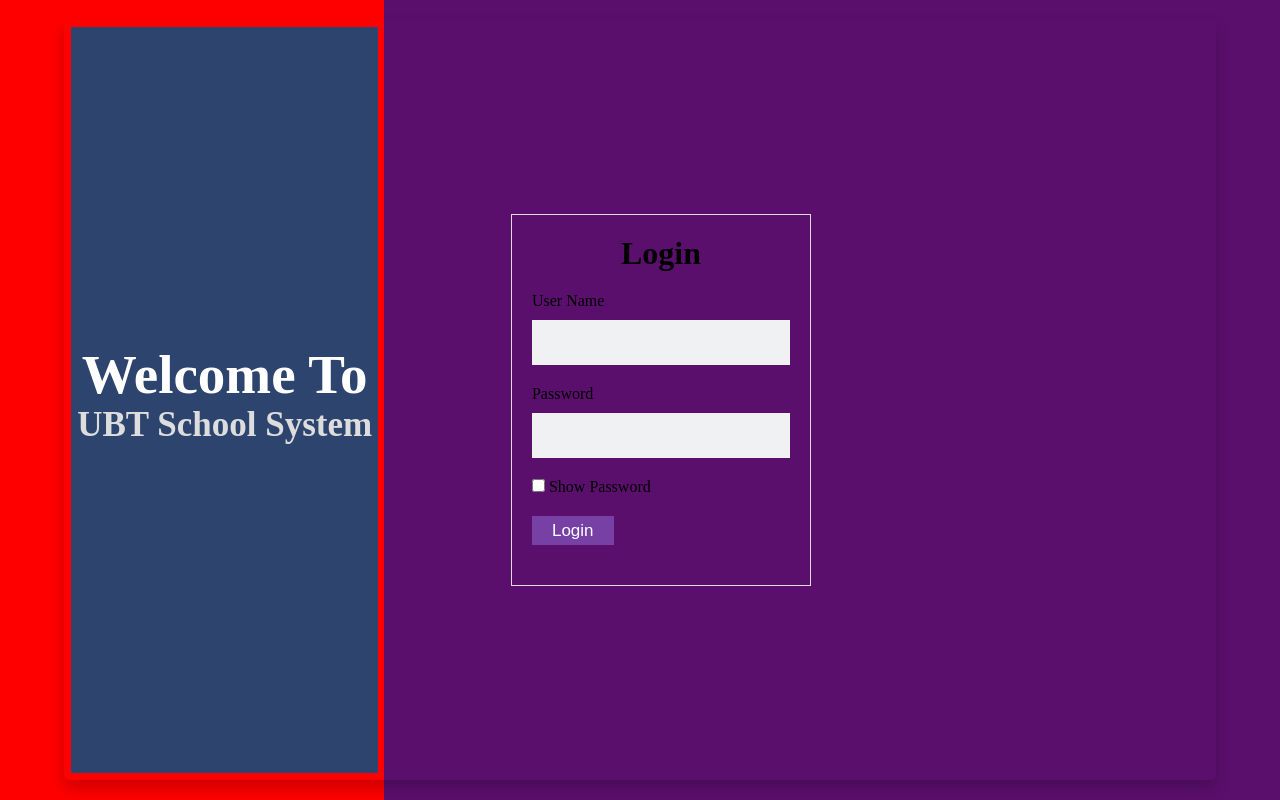
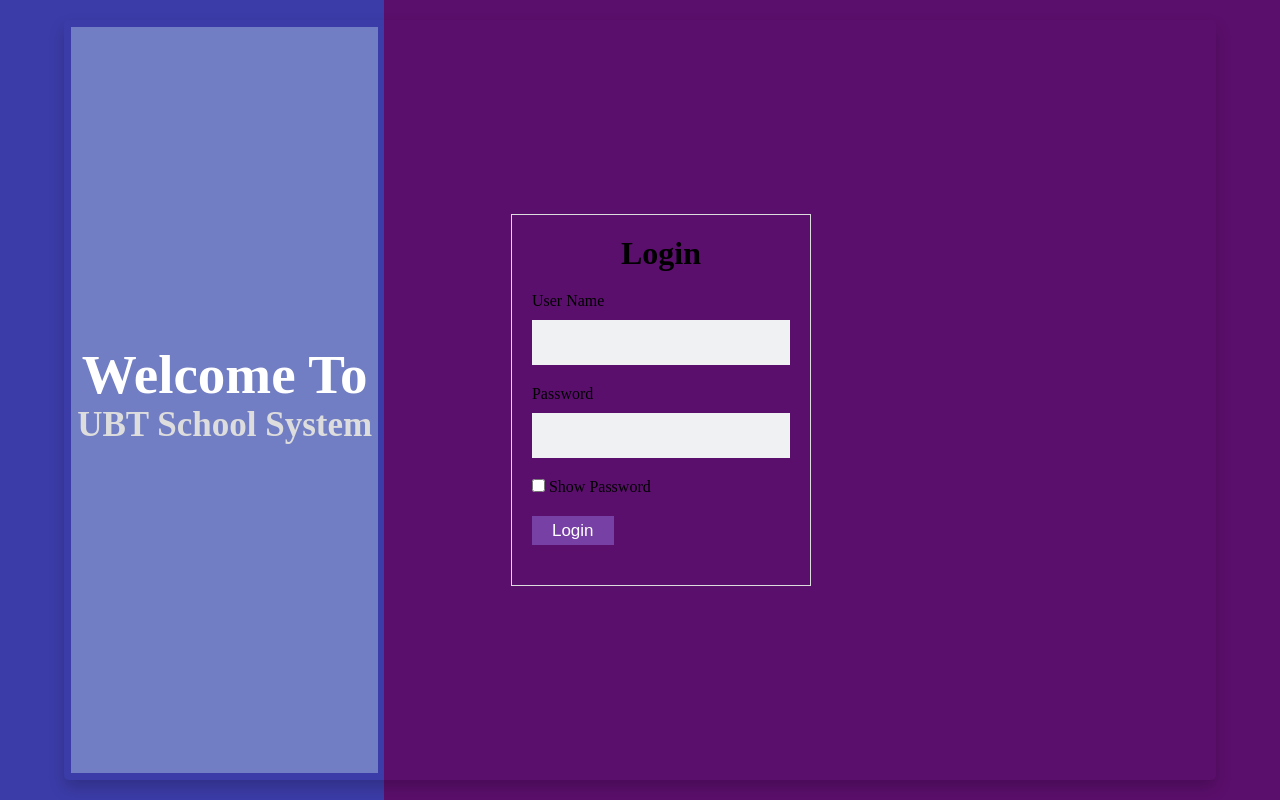
Before and after one commit to Edvini-Code/School-System-Managment, a PHP site: page /assets/admin_login.php in a window 1280 px wide. Run offline with PHP 8.4, Linux system fonts and the light colour scheme.

Commit message:
Update admin_login.css

```diff
--- a/css/admin_login.css
+++ b/css/admin_login.css
@@ -14,7 +14,7 @@
   width: 30%;
 
   height: 100vh;
-  background-color: red;
+  background-color: rgb(60, 60, 169);
 }
 .login_page .row .right {
   width: 70%;
@@ -41,7 +41,7 @@
   align-items: center;
   width: 27%;
   /*  */
-  background-color: #2D446E;
+  background-color: #727ec3;
 }
 .login_page .row2 .left h3 {
   font-size: 55px;
```
